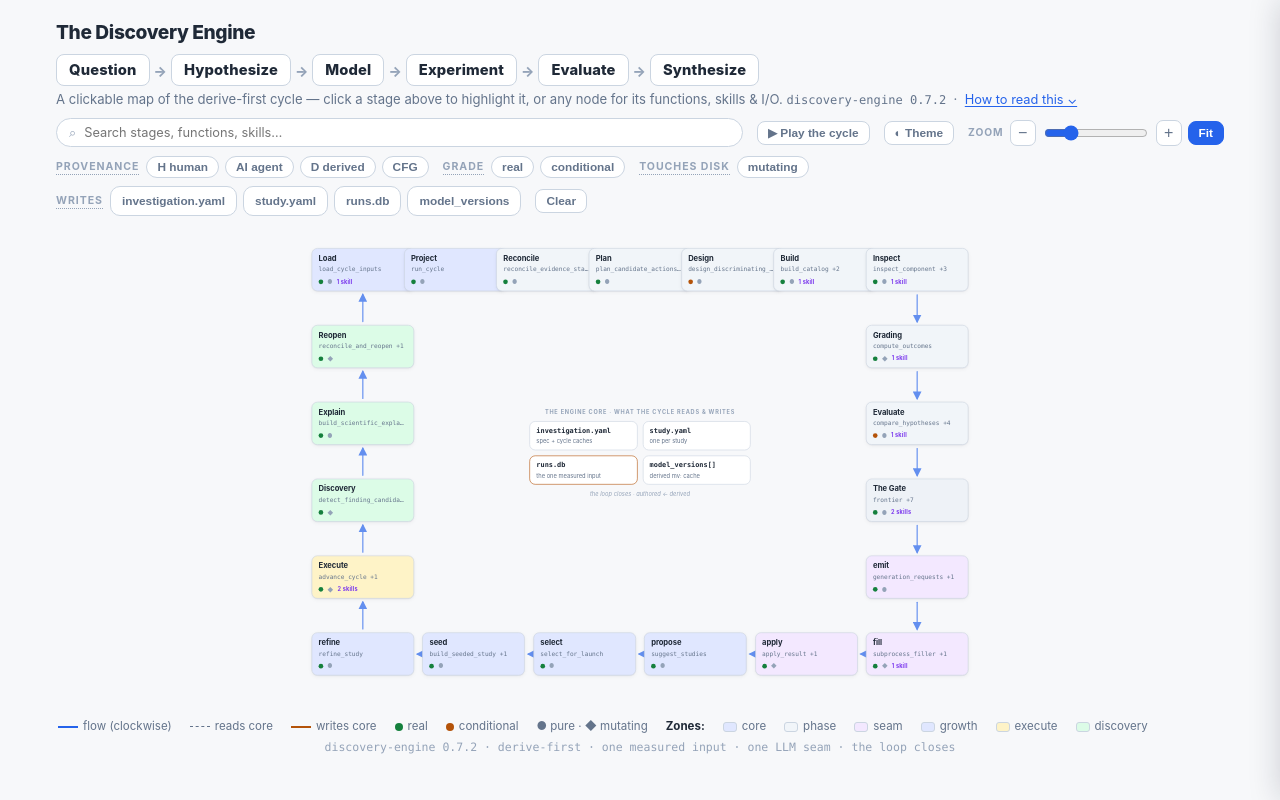
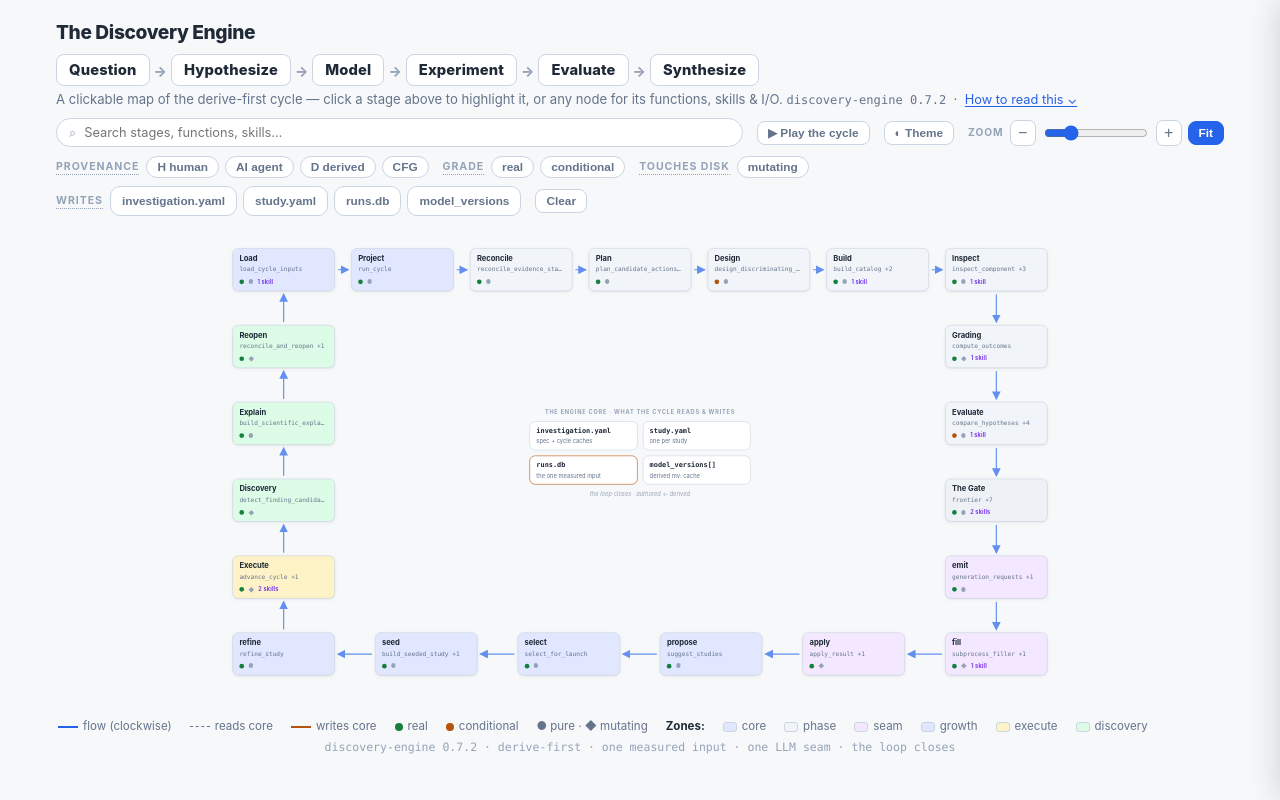
Before and after one commit to vivarium-collective/discovery-engine, a plain HTML site: page docs/cycle-map.html in a window 1280 px wide. Drawn offline with Linux system fonts and the light colour scheme.

Commit message:
fix(cycle-map): stop top/bottom-row nodes overlapping (#193)
The racetrack crammed all 7 top-row (and 6 bottom-row) cards into the
container width, so the centre-to-centre step (164px at 1200px wide) fell
below the 176px card width and cards overlapped at every desktop size —
which also made the perimeter arrows' endpoints cross and read backwards.

Lay the racetrack out on a virtual canvas wide enough that the busier
horizontal row keeps a >=cardW+gap step, then scale the whole stage to fit
the container on both axes (origin top-left + centring translate).

```diff
--- a/docs/cycle-map.html
+++ b/docs/cycle-map.html
@@ -88,7 +88,7 @@ header.top{padding-block:10px 6px;position:relative}
 
 /* stage / ring */
 #stagewrap{position:relative;margin:14px 0 26px;overflow:hidden}
-.stage{position:relative;transform-origin:top center;transition:transform .12s ease}
+.stage{position:relative;transform-origin:top left;transition:transform .12s ease}
 .stage.stacked{transform:none!important}
 .zoomctl{display:inline-flex;align-items:center;gap:6px}
 .zoomctl .zlbl{font-size:.64rem;letter-spacing:.09em;text-transform:uppercase;color:var(--faint);font-weight:700}
@@ -1612,7 +1612,7 @@ function ioHTML(id){
 const stage=document.getElementById("stage"), svg=document.getElementById("svg"), hub=document.getElementById("hub");
 const stagewrap=document.getElementById("stagewrap");
 const legendEl=document.querySelector(".legend"), footerEl=document.querySelector("footer");
-let Z=1, userZoom=null, naturalH=0;   // Z = applied scale; rectOf divides by it to stay in natural coords
+let Z=1, userZoom=null, naturalH=0, naturalW=0;   // Z = applied scale; rectOf divides by it to stay in natural coords. naturalW = virtual-canvas width (may exceed the container, then scaled to fit)
 
 /* ---- substrate (engine core) ---- */
 const subrow=document.getElementById("subrow");
@@ -1651,10 +1651,17 @@ function applyFit(){
   const reserve=(legendEl?legendEl.offsetHeight:0)+(footerEl?footerEl.offsetHeight:0)+44;
   const top=stagewrap.getBoundingClientRect().top;
   const availH=Math.max(300, window.innerHeight - top - reserve);
-  const fit=Math.min(1, naturalH ? availH/naturalH : 1);
+  const containerW=stagewrap.clientWidth;
+  // Fit on BOTH axes: the virtual canvas (naturalW) is widened in layout() so cards
+  // never overlap, so when it exceeds the container we must scale to fit the width too.
+  const fitH=naturalH ? availH/naturalH : 1;
+  const fitW=naturalW ? containerW/naturalW : 1;
+  const fit=Math.min(1, fitH, fitW);
   const z=(userZoom==null)?fit:userZoom;
   Z=z;
-  stage.style.transform="scale("+z+")";
+  // origin is top-left, so centre the scaled stage within the container by hand.
+  const offsetX=Math.max(0,(containerW - (naturalW||containerW)*z)/2);
+  stage.style.transform="translateX("+offsetX+"px) scale("+z+")";
   stagewrap.style.height=(naturalH*z)+"px";
   const zi=document.getElementById("zoom"); if(zi) zi.value=z.toFixed(2);
   const fb=document.getElementById("fit"); if(fb) fb.setAttribute("aria-pressed",String(userZoom==null));
@@ -1668,12 +1675,11 @@ function place(id,x,y){const el=document.getElementById("n-"+id);el.style.left=x
 function natRect(id){const el=document.getElementById("n-"+id),P=POS[id]||{x:0,y:0};
   return{cx:P.x,cy:P.y,w:el.offsetWidth,h:el.offsetHeight};}
 function layout(){
-  const W=stage.clientWidth;
-  stacked = W < 760;
+  const containerW=stagewrap.clientWidth;   // true available width (stage width is set below)
+  stacked = containerW < 760;
   stage.classList.toggle("stacked",stacked);
-  if(stacked){stage.style.height="";svg.removeAttribute("viewBox");drawBase();applyFit();return;}
-  const cardW=176, gutter=20;
-  const xL=cardW/2+gutter, xR=W-cardW/2-gutter;
+  if(stacked){stage.style.height="";stage.style.width="";naturalW=0;svg.removeAttribute("viewBox");drawBase();applyFit();return;}
+  const cardW=176, gutter=20, hGap=28;      // hGap: minimum clear space between adjacent horizontal cards
   const topY=58, rowGap=132;
   // Adaptive racetrack: the loop is laid out clockwise around the perimeter for ANY node
   // count. Horizontal rows carry the bulk; the two vertical sides take a capped few, split
@@ -1682,9 +1688,20 @@ function layout(){
   const nV=Math.min(5,Math.max(1,Math.round((N-6)/4)));   // nodes per vertical side
   const nRight=nV, nLeft=nV, rem=N-nRight-nLeft;
   const nTop=Math.ceil(rem/2), nBottom=rem-nTop;
+  // Widen the virtual canvas so the busier horizontal row never overlaps: the step between
+  // card CENTRES must be >= cardW+hGap. When the container is narrower than that, we lay out
+  // on the wider virtual width and applyFit() scales the whole stage down to fit. (Previously
+  // the row was crammed into the container width, so 7 top-row cards overlapped at any desktop
+  // size, which also made the perimeter arrows cross and read backwards.)
+  const maxRow=Math.max(nTop,nBottom);
+  const minSpan=(cardW+hGap)*Math.max(0,maxRow-1);
+  const W=Math.max(containerW, cardW+2*gutter+minSpan);
+  naturalW=W;
+  const xL=cardW/2+gutter, xR=W-cardW/2-gutter;
   const bottomY=topY+Math.max(5,nV+1)*rowGap;             // tall enough that cards never crowd
   const H=bottomY+58;
   naturalH=H;
+  stage.style.width=W+"px";
   stage.style.height=H+"px";
   // top row: left→right
   const top=CYCLE.slice(0,nTop);
```
